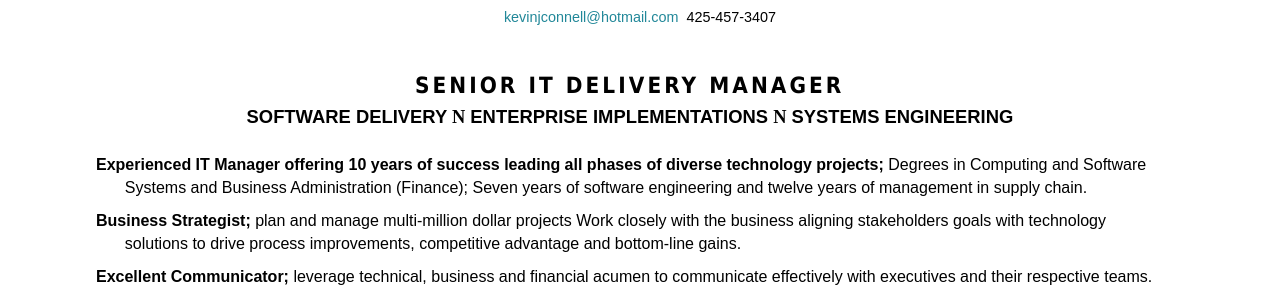
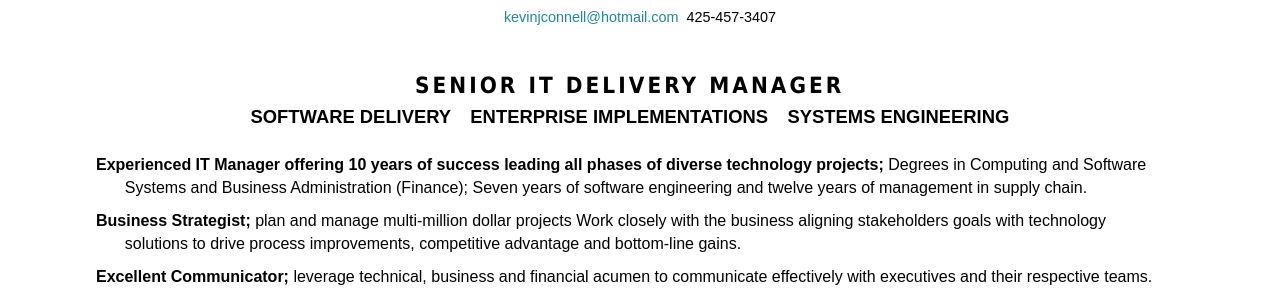
Before and after one commit to mo4dawg/mo4dawg.github.io, a Jekyll site: the page built from CV/index.html, in a window 1280 px wide and 900 px high. Shown: the part 446-737 px from the top of the window. Built offline with Jekyll 4.4.1, drawn with Linux system fonts in a browser that asks for light colours.

Commit message:
Update index.html

```diff
--- a/CV/index.html
+++ b/CV/index.html
@@ -255,14 +255,7 @@ div.WordSection1
 	text-indent:-.25in;
 	mso-ansi-font-size:11.0pt;
 	font-family:Symbol;}
-@list l0:level3
-	{mso-level-number-format:bullet;
-	mso-level-text:\F0B7;
-	mso-level-tab-stop:1.5in;
-	mso-level-number-position:left;
-	text-indent:-.25in;
-	mso-ansi-font-size:11.0pt;
-	font-family:Symbol;}
+
 	-->
 </style>
 
@@ -311,20 +304,12 @@ line-height:normal'><span style='mso-bookmark:top'><b style='mso-bidi-font-weigh
 normal'><span style='font-size:11.5pt;font-family:"Arial","sans-serif";
 mso-fareast-font-family:"Times New Roman";text-transform:uppercase'>Software Delivery
 </span></b></span><span style='mso-bookmark:top'><b style='mso-bidi-font-weight:
-normal'><span style='font-size:11.5pt;font-family:Wingdings;mso-ascii-font-family:
-Arial;mso-fareast-font-family:"Times New Roman";mso-hansi-font-family:Arial;
-mso-bidi-font-family:Arial;text-transform:uppercase;mso-char-type:symbol;
-mso-symbol-font-family:Wingdings'><span style='mso-char-type:symbol;mso-symbol-font-family:
-Wingdings'>n</span></span></b></span><span style='mso-bookmark:top'><b
+normal'><span><span >&nbsp;&nbsp;</span></span></b></span><span style='mso-bookmark:top'><b
 style='mso-bidi-font-weight:normal'><span style='font-size:11.5pt;font-family:
 "Arial","sans-serif";mso-fareast-font-family:"Times New Roman";text-transform:
 uppercase'> Enterprise Implementations </span></b></span><span
 style='mso-bookmark:top'><b style='mso-bidi-font-weight:normal'><span
-style='font-size:11.5pt;font-family:Wingdings;mso-ascii-font-family:Arial;
-mso-fareast-font-family:"Times New Roman";mso-hansi-font-family:Arial;
-mso-bidi-font-family:Arial;text-transform:uppercase;mso-char-type:symbol;
-mso-symbol-font-family:Wingdings'><span style='mso-char-type:symbol;mso-symbol-font-family:
-Wingdings'>n</span></span></b></span><span style='mso-bookmark:top'><b
+><span>&nbsp;&nbsp;</span></span></b></span><span style='mso-bookmark:top'><b
 style='mso-bidi-font-weight:normal'><span style='font-size:11.5pt;font-family:
 "Arial","sans-serif";mso-fareast-font-family:"Times New Roman";text-transform:
 uppercase'> Systems Engineering<o:p></o:p></span></b></span></p>
```
